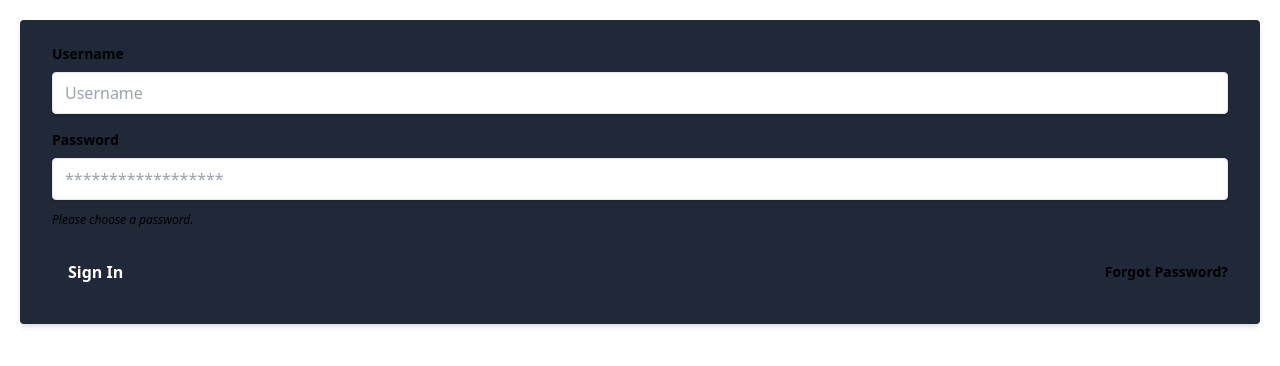
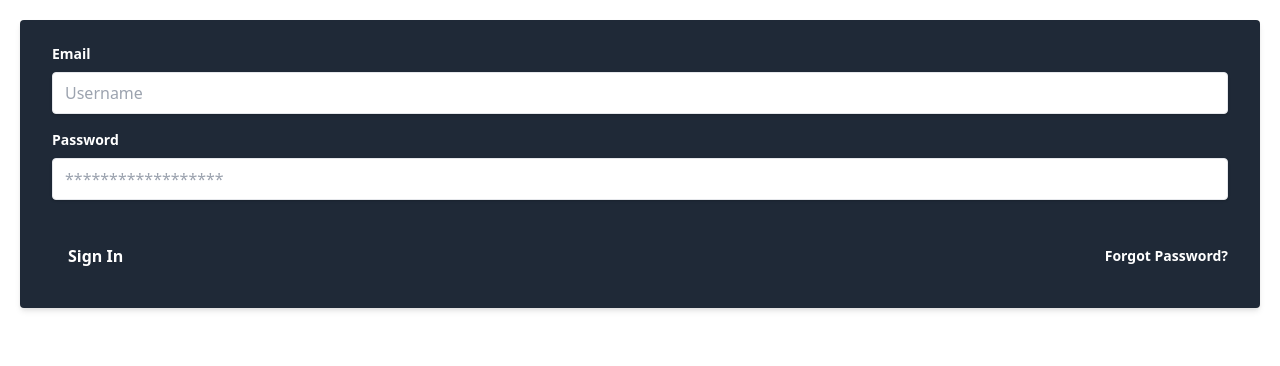
Before and after one commit to wilmerterrero/jobit, a Next.js app in the folder jobit-client/: page /login in a window 1280 px wide. Shown: the top 366 px of the page. Built offline with nearby package versions, Linux system fonts and the light colour scheme.

Commit message:
Update login.tsx

```diff
--- a/jobit-client/pages/login.tsx
+++ b/jobit-client/pages/login.tsx
@@ -5,23 +5,22 @@ const Login = () => {
   <div>
       <div class="bg-gray-800 shadow-md rounded px-8 pt-6 pb-8 mb-4 flex flex-col m-5">
           <div class="mb-4">
-              <label class="block text-grey-darker text-sm font-bold mb-2" for="username">
-        Username
+              <label class="block text-white text-sm font-bold mb-2" for="username">
+        Email
         </label>
         <input class="shadow appearance-none border rounded w-full py-2 px-3 text-grey-darker" id="username" type="text" placeholder="Username"/>
         </div>
         <div class="mb-6">
-            <label class="block text-grey-darker text-sm font-bold mb-2" for="password">
+            <label class="block text-white text-sm font-bold mb-2" for="password">
         Password
         </label>
         <input class="shadow appearance-none border border-red rounded w-full py-2 px-3 text-grey-darker mb-3" id="password" type="password" placeholder="******************"/>
-        <p class="text-red text-xs italic">Please choose a password.</p>
         </div>
         <div class="flex items-center justify-between">
             <button class="bg-blue hover:bg-blue-dark text-white font-bold py-2 px-4 rounded" type="button">
         Sign In
         </button>
-        <a class="inline-block align-baseline font-bold text-sm text-blue hover:text-blue-darker" href="#">
+        <a class="inline-block align-baseline font-bold text-sm text-white hover:text-blue-darker" href="#">
         Forgot Password?
         </a>
         </div>
```
